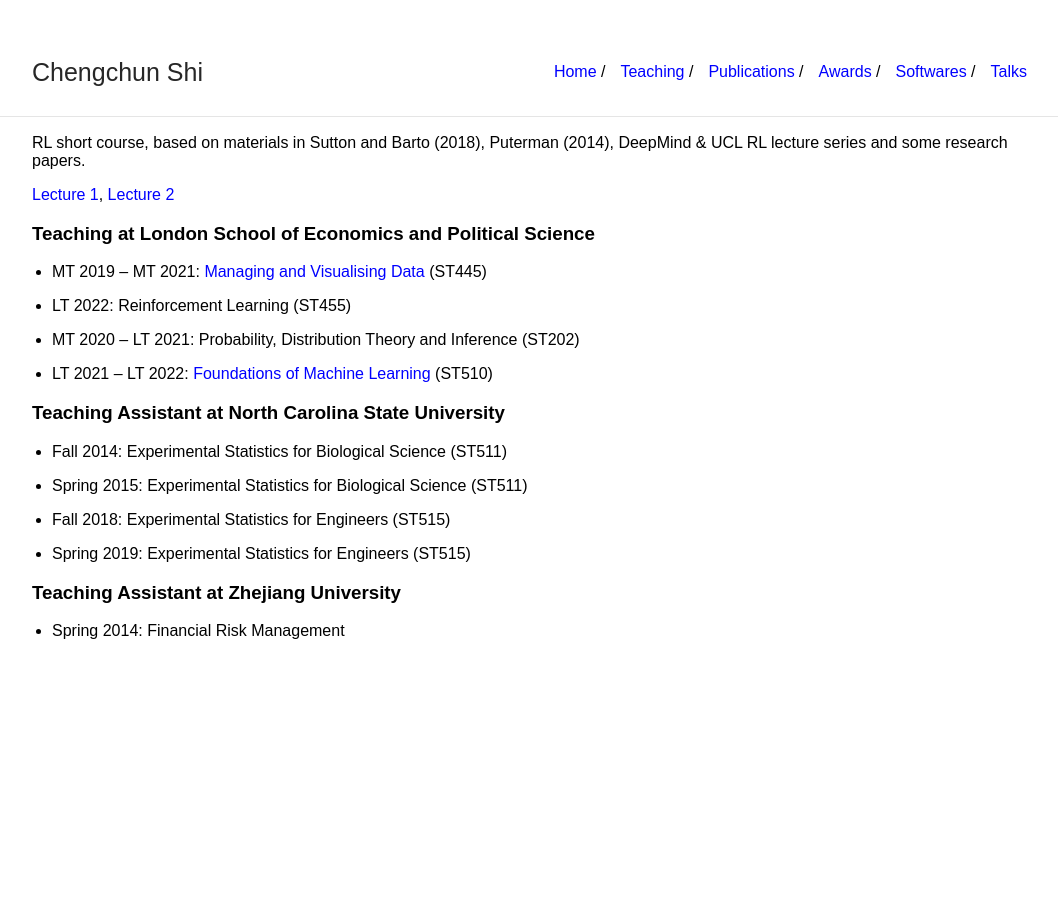
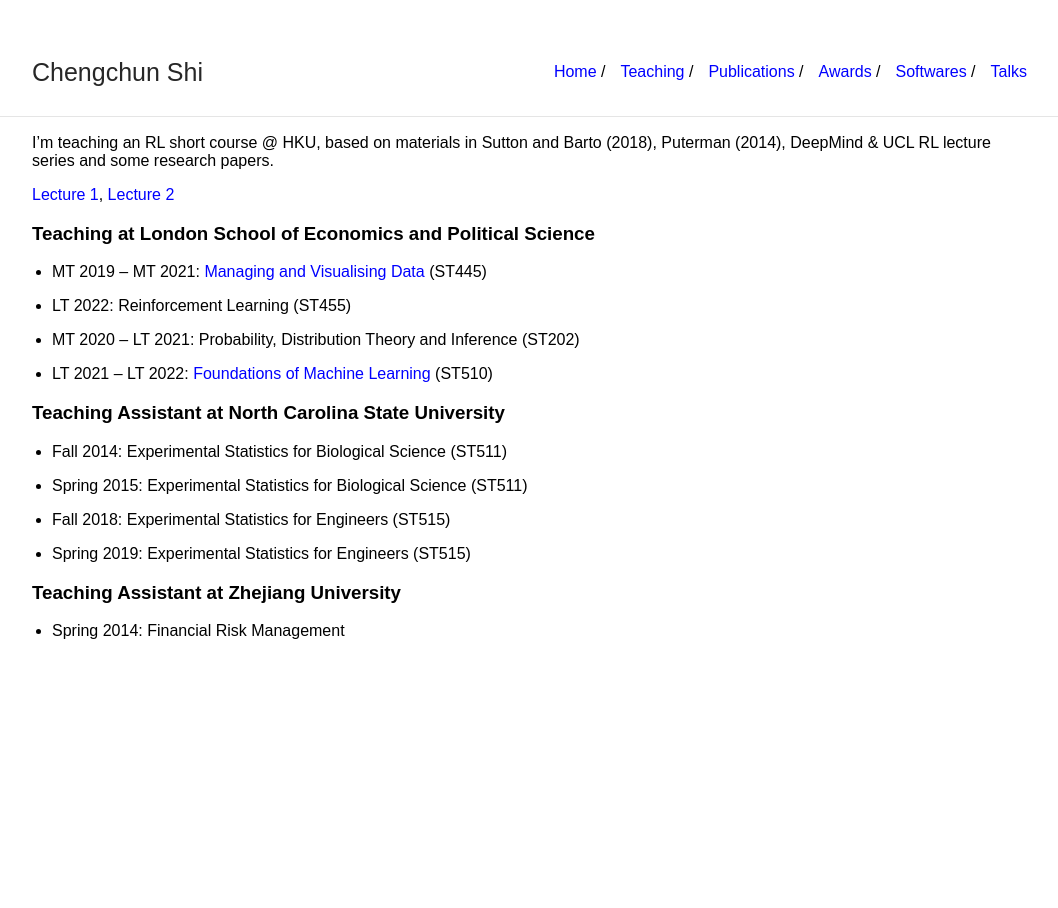
Before and after one commit to callmespring/callmespring.github.io, a Jekyll site: the page built from teaching.md, in a window 1280 px wide. Shown: the whole page, without its empty margins (108-1166 px from the left). Built offline with Jekyll 4.4.1, drawn with Linux system fonts in a browser that asks for light colours.

Commit message:
Update teaching.md

```diff
--- a/teaching.md
+++ b/teaching.md
@@ -3,7 +3,7 @@
 title: Teaching
 ---
 
-RL short course, based on materials in Sutton and Barto (2018), Puterman (2014), DeepMind & UCL RL lecture series and some research papers.
+I'm teaching an RL short course @ HKU, based on materials in Sutton and Barto (2018), Puterman (2014), DeepMind & UCL RL lecture series and some research papers.
 
 [Lecture 1](./slides/lecture2.pdf), [Lecture 2](./slides/lecture3.pdf)
 
```
